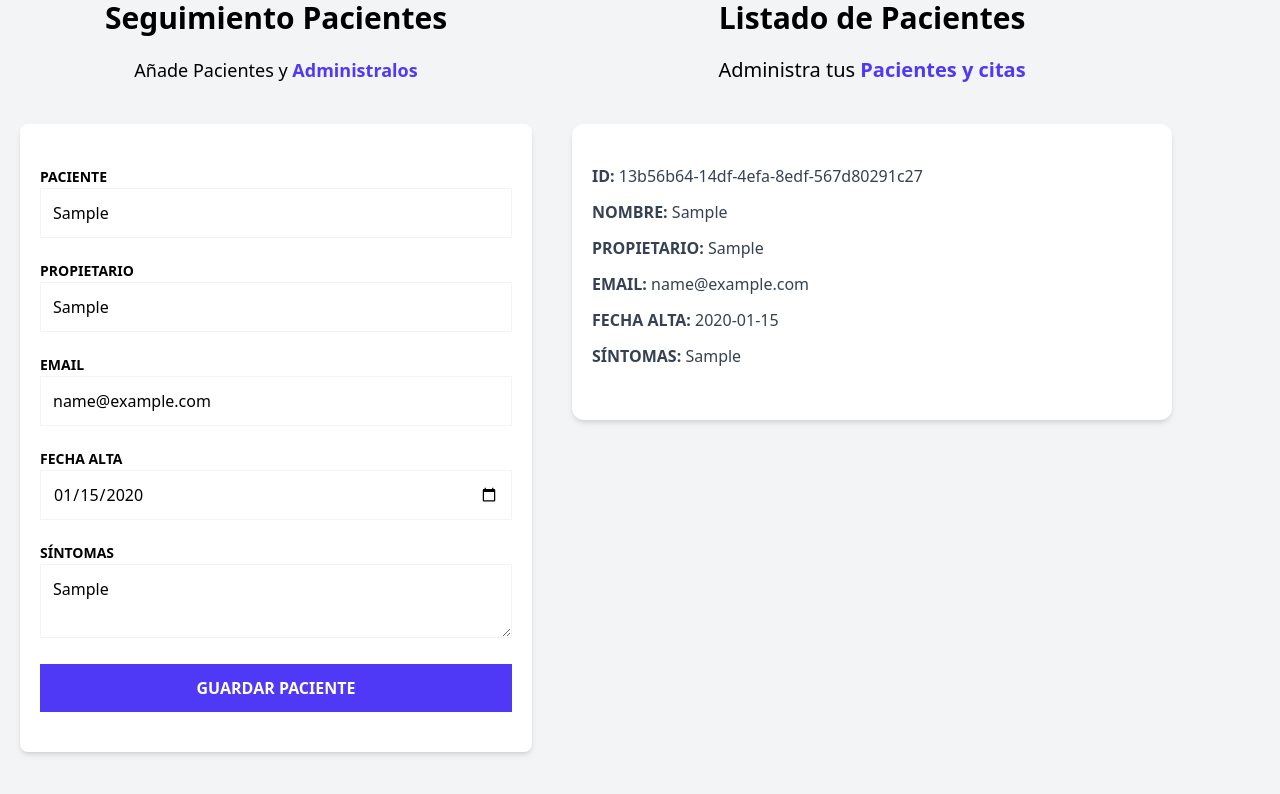
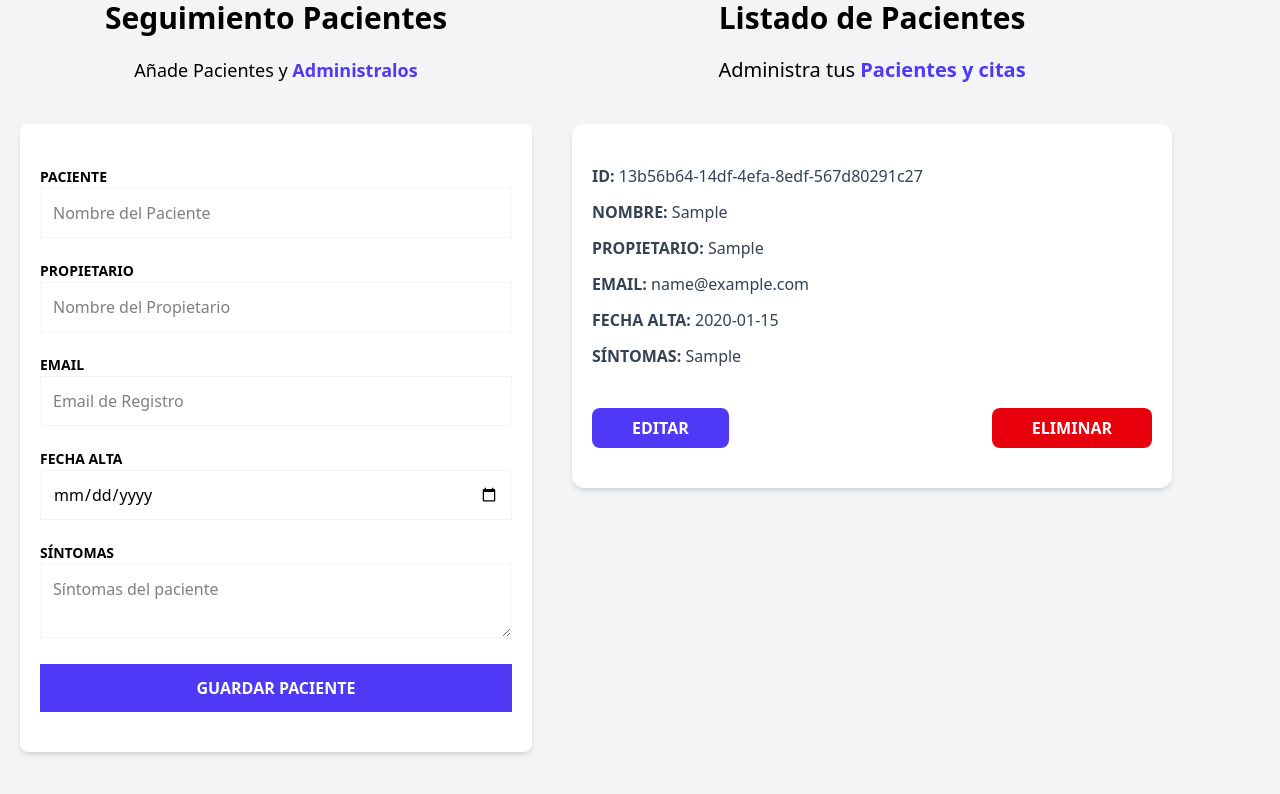
Before and after one commit to JesusPineda29/pacientes-zustand, a React (Vite) app: page / in a window 1280 px wide. Both pictures are taken after typing "Sample", "Sample", "name@example.com", "2020-01-15", "Sample" into the empty fields and a click on the input "Guardar Paciente". Shown: the part 224-1018 px from the top of the page. Built offline with nearby package versions, Linux system fonts and the light colour scheme.

Commit message:
CRUD terminado

```diff
--- a/src/components/PacientForm.tsx
+++ b/src/components/PacientForm.tsx
@@ -2,19 +2,41 @@
 import { Error } from "./Error"
 import type { DraftPatient } from "../types"
 import { usePatientStore } from "../store"
+import { useEffect } from "react"
 
 export default function PatientForm() {
 
 
-    const {addPatient} = usePatientStore()
+    const { addPatient, activeID, patients, updatePatient } = usePatientStore()
     // const addPatient = usePatientStore(state=>state.addPatient) lo mismo que arriba pero diferente sintaxis
 
-    const { register, handleSubmit, formState: { errors } } = useForm<DraftPatient>()
+    const { register, handleSubmit, setValue, formState: { errors }, reset } = useForm<DraftPatient>()
+
+
+    useEffect(() => {
+        if (activeID) {
+            const activePatient = patients.filter(patient => patient.id === activeID)[0]
+            setValue('name', activePatient.name)
+            setValue('caretaker', activePatient.caretaker)
+            setValue('date', activePatient.date)
+            setValue('email', activePatient.email)
+            setValue('symptoms', activePatient.symptoms)
+        }
+    }, [activeID]) // al editar esto, rellena el formulario para editar
+
 
 
     const registerPatient = (data: DraftPatient) => {
-        addPatient(data)
+        if (activeID) {
+            updatePatient(data)
+        } else {
+            addPatient(data)
+        }
+
+        reset()
     }
+
+
 
     return (
         <div className="md:w-1/2 lg:w-2/5 mx-5">
@@ -40,11 +62,7 @@
                         type="text"
                         placeholder="Nombre del Paciente"
                         {...register('name', {
-                            required: 'EL Nombre del paciente es obligatorio',
-                            maxLength: {
-                                value: 8,
-                                message: 'Máximo 8 Caracteres'
-                            }
+                            required: 'EL Nombre del paciente es obligatorio'
                         })}
                     />
                     {errors.name && (
--- a/src/components/PatientDetails.tsx
+++ b/src/components/PatientDetails.tsx
@@ -1,20 +1,39 @@
 import type { Patient } from "../types"
 import { PatientDetailItem } from "./PatientDetailItem"
+import { usePatientStore } from "../store"
 
 type PatientDetailsProps = {
     patient: Patient
 }
 
 export const PatientDetails = ({ patient }: PatientDetailsProps) => {
+
+
+    const deletePatient = usePatientStore((state) => state.deletePatient)
+    const getPatientById = usePatientStore((state) => state.getPatientById)
+
+
     return (
         <div className="mx-5 my-10 px-5 py-10 bg-white shadow-md rounded-xl">
 
             <PatientDetailItem label="ID" data={patient.id} />
-            <PatientDetailItem label="Nombre" data={patient.name}/>
-            <PatientDetailItem label="Propietario" data={patient.caretaker}/>
-            <PatientDetailItem label="Email" data={patient.email}/>
-            <PatientDetailItem label="Fecha Alta" data={patient.date.toString()}/>
-            <PatientDetailItem label="Síntomas" data={patient.symptoms}/>
+            <PatientDetailItem label="Nombre" data={patient.name} />
+            <PatientDetailItem label="Propietario" data={patient.caretaker} />
+            <PatientDetailItem label="Email" data={patient.email} />
+            <PatientDetailItem label="Fecha Alta" data={patient.date.toString()} />
+            <PatientDetailItem label="Síntomas" data={patient.symptoms} />
+
+            <div className="flex flex-col md:flex-row gap-3 justify-between mt-10">
+                <button
+                    className="py-2 px-10 bg-indigo-600 hover:bg-indigo-700 text-white font-bold uppercase rounded-lg cursor-pointer"
+                    onClick={() => getPatientById(patient.id)}
+                >Editar</button>
+
+                <button
+                    className="py-2 px-10 bg-red-600 hover:bg-red-700 text-white font-bold uppercase rounded-lg cursor-pointer"
+                    onClick={() => deletePatient(patient.id)}
+                >Eliminar</button>
+            </div>
         </div>
     )
 }
--- a/src/store.ts
+++ b/src/store.ts
@@ -1,23 +1,52 @@
 import { create } from "zustand"
+import { devtools } from "zustand/middleware"
 import { v4 as uuidv4 } from "uuid"
 import type { DraftPatient, Patient } from "./types"
 
 type PatientState = {
     patients: Patient[]
+    activeID: Patient['id']
     addPatient: (date: DraftPatient) => void
+    deletePatient: (id: Patient['id']) => void
+    getPatientById: (id: Patient['id']) => void
+    updatePatient: (data: DraftPatient) => void
 }
 
-const createPatient = (paient: DraftPatient) : Patient => {
-    return {...paient, id: uuidv4()}
+
+const createPatient = (paient: DraftPatient): Patient => {
+    return { ...paient, id: uuidv4() }
 }
 
-export const usePatientStore = create<PatientState>((set)=>({
-    patients: [],
+export const usePatientStore = create<PatientState>()(
+    devtools((set) => ({
+        patients: [],
+        activeID: '',
 
-    addPatient: (data)=>{
-        const newPatient = createPatient(data)
-        set((state)=>({ // es como el return de use reducer pero en zustand
-            patients: [...state.patients, newPatient]
-        }))
-    }
-}))
+
+        addPatient: (data) => {
+            const newPatient = createPatient(data)
+            set((state) => ({ // es como el return de use reducer pero en zustand
+                patients: [...state.patients, newPatient]
+            }))
+        },
+
+
+        deletePatient: (id) => {
+            set((state) => ({
+                patients: state.patients.filter(patient => patient.id !== id)
+            }))
+        },
+
+        getPatientById: (id) => {
+            set(() => ({
+                activeID: id
+            }))
+        },
+
+        updatePatient: (data) => {
+            set((state)=>({
+                patients: state.patients.map(patient => patient.id === state.activeID ? {id: state.activeID, ... data} : patient),
+                activeID: ''
+            }))
+        }
+    })))
```
